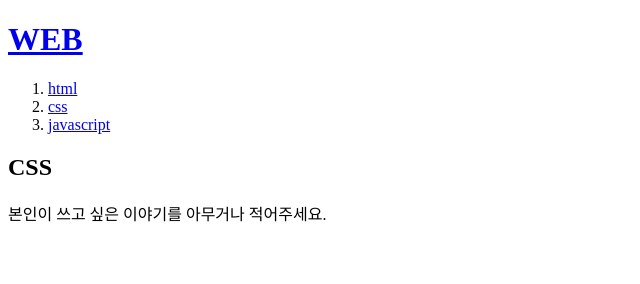
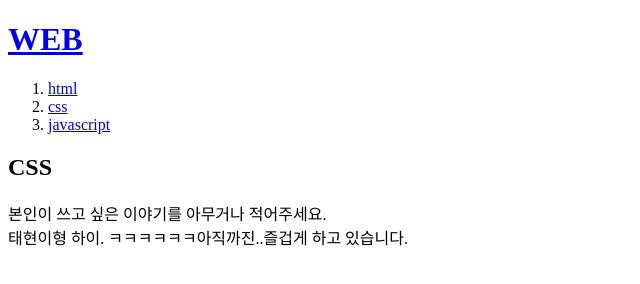
Before and after one commit to dlwlsdnr37/web1111test, a plain HTML site: page 2.html in a window 1280 px wide. Shown: the whole page, without its empty margins (0-640 px from the left). Drawn offline with Linux system fonts and the light colour scheme.

Commit message:
Add files via upload

```diff
--- a/2.html
+++ b/2.html
@@ -16,7 +16,8 @@
   <h2>CSS</h2>
 
   <p>
-  본인이 쓰고 싶은 이야기를 아무거나 적어주세요.
+  본인이 쓰고 싶은 이야기를 아무거나 적어주세요.<br>
+  태현이형 하이. ㅋㅋㅋㅋㅋㅋ아직까진..즐겁게 하고 있습니다.
   </p>
 </body>
 </html>
```
